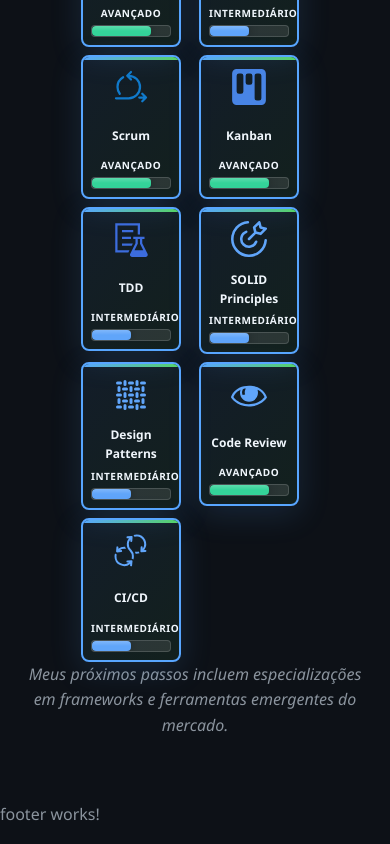
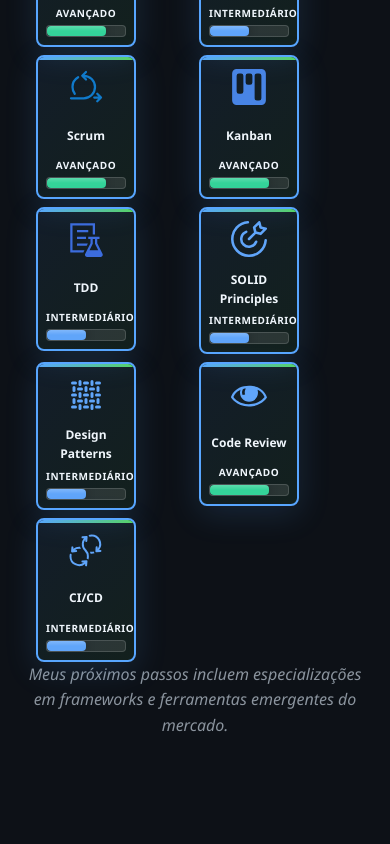
Before and after one commit to JhonCodari/portfolio, an Angular app in the folder portfolio-jhon/: page /skills in a window 390 px wide. Shown: the part 2306-3150 px from the top of the page. After the commit the page ends 3108 px from the top, so only its background shows below. Built offline with nearby package versions, Linux system fonts and the light colour scheme.

Commit message:
refactor: Remove componente Footer e ajuste na estrutura do app; melhora responsividade dos cards de habilidades

```diff
--- a/portfolio-jhon/src/app/app.component.html
+++ b/portfolio-jhon/src/app/app.component.html
@@ -3,5 +3,3 @@
 <main class="main-content">
   <router-outlet></router-outlet>
 </main>
-
-<app-footer></app-footer>
--- a/portfolio-jhon/src/app/app.component.ts
+++ b/portfolio-jhon/src/app/app.component.ts
@@ -1,11 +1,10 @@
 import { Component } from '@angular/core';
 import { RouterOutlet } from '@angular/router';
 import { HeaderComponent } from './components/header/header.component';
-import { FooterComponent } from './components/footer/footer.component';
 
 @Component({
   selector: 'app-root',
-  imports: [RouterOutlet, HeaderComponent, FooterComponent],
+  imports: [RouterOutlet, HeaderComponent],
   templateUrl: './app.component.html',
   styleUrl: './app.component.scss'
 })
--- a/portfolio-jhon/src/app/components/skills/skills.component.scss
+++ b/portfolio-jhon/src/app/components/skills/skills.component.scss
@@ -43,28 +43,47 @@
   display: grid;
   gap: var(--spacing-lg);
   justify-content: center;
+  padding: 0 var(--spacing-base); // Padding lateral para evitar colagem nas bordas da tela
 
-  // Desktop: exatamente 4 cards por linha
-  grid-template-columns: repeat(4, 200px);
-  max-width: 100%;
+  // Desktop: máximo 5 cards por linha com espaçamento adequado
+  grid-template-columns: repeat(auto-fit, minmax(180px, 1fr));
+  max-width: 1200px;
+  margin-left: auto;
+  margin-right: auto;
+
+  // Limita a 5 colunas no máximo em telas muito grandes
+  @media (min-width: 1400px) {
+    grid-template-columns: repeat(5, minmax(200px, 220px));
+    gap: var(--spacing-xl);
+  }
+
+  // Desktop grande: 5 cards por linha
+  @media (min-width: 1200px) and (max-width: 1399px) {
+    grid-template-columns: repeat(5, minmax(180px, 200px));
+  }
+
+  // Desktop médio: 4 cards por linha
+  @media (min-width: 900px) and (max-width: 1199px) {
+    grid-template-columns: repeat(4, minmax(180px, 1fr));
+  }
 
   // Tablets: 3 cards por linha
-  @media (max-width: 1024px) and (min-width: 769px) {
-    grid-template-columns: repeat(3, 180px);
+  @media (min-width: 650px) and (max-width: 899px) {
+    grid-template-columns: repeat(3, minmax(160px, 1fr));
     gap: var(--spacing-base);
   }
 
   // Mobile: 2 cards por linha
-  @media (max-width: 768px) {
-    grid-template-columns: repeat(2, minmax(110px, 120px));
+  @media (min-width: 400px) and (max-width: 649px) {
+    grid-template-columns: repeat(2, minmax(150px, 1fr));
     gap: var(--spacing-base);
-    max-width: 100%;
   }
 
-  // Mobile pequeno: 2 cards por linha menores
-  @media (max-width: 480px) {
-    grid-template-columns: repeat(2, minmax(100px, 110px));
+  // Mobile pequeno: mínimo 2 cards por linha sempre
+  @media (max-width: 399px) {
+    grid-template-columns: repeat(2, minmax(120px, 1fr));
     gap: var(--spacing-sm);
+    max-width: 350px;
   }
 }
 
--- a/portfolio-jhon/src/app/shared/skill-card/skill-card.component.scss
+++ b/portfolio-jhon/src/app/shared/skill-card/skill-card.component.scss
@@ -9,11 +9,12 @@
   overflow: hidden;
   box-shadow: 0 8px 32px rgba(88, 166, 255, 0.15);
   cursor: pointer;
-  width: 200px;
+  width: 100%; // Largura responsiva em vez de fixa
   min-height: 240px;
   display: flex;
   flex-direction: column;
   justify-content: space-between;
+  box-sizing: border-box; // Garante que padding e border estejam incluídos na largura
 
   &::before {
     content: '';
```
